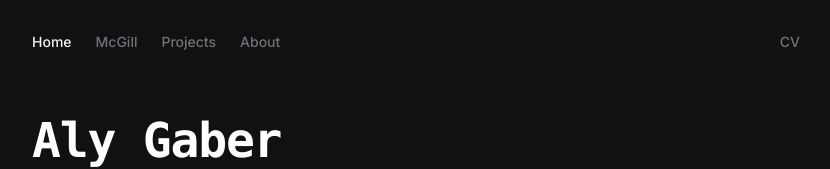
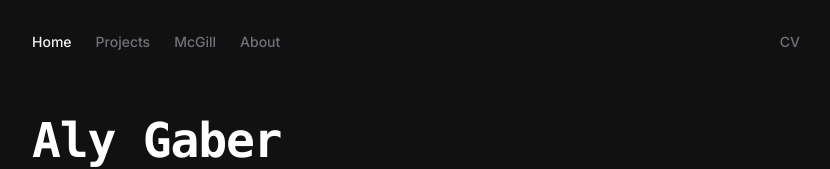
Before and after one commit to AlyGaber0/alygaber.dev, a Next.js app in the folder alyportfolio/: page / in a window 1280 px wide. Shown: the top 169 px of the page, without its empty margins (224-1054 px from the left). Built offline with nearby package versions, Linux system fonts and the light colour scheme.

Commit message:
altered order of navbar

```diff
--- a/alyportfolio/app/layout.tsx
+++ b/alyportfolio/app/layout.tsx
@@ -36,16 +36,16 @@ export default function RootLayout({
                 Home
               </TransitionLink>
               <TransitionLink
+                href="/projects"
+                className={`transition-colors hover:text-white ${pathname.includes("/projects") ? "text-zinc-100" : ""}`}
+              >
+                Projects
+              </TransitionLink>
+              <TransitionLink
                 href="/mcgill"
                 className={`transition-colors hover:text-white ${pathname.includes("/mcgill") ? "text-zinc-100" : ""}`}
               >
                 McGill
-              </TransitionLink>
-              <TransitionLink
-                href="/projects"
-                className={`transition-colors hover:text-white ${pathname.includes("/projects") ? "text-zinc-100" : ""}`}
-              >
-                Projects
               </TransitionLink>
               <TransitionLink
                 href="/about"
```
